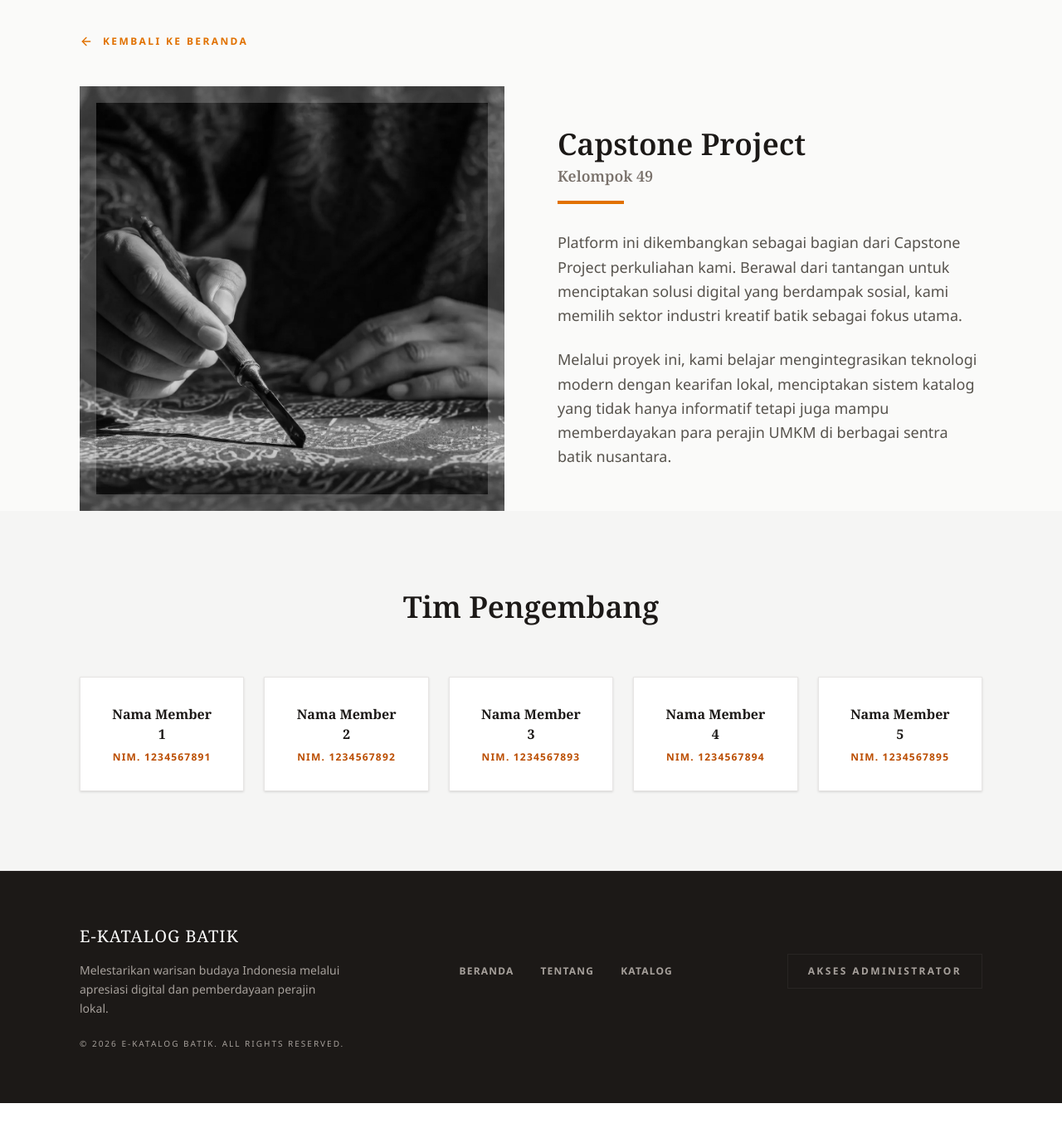
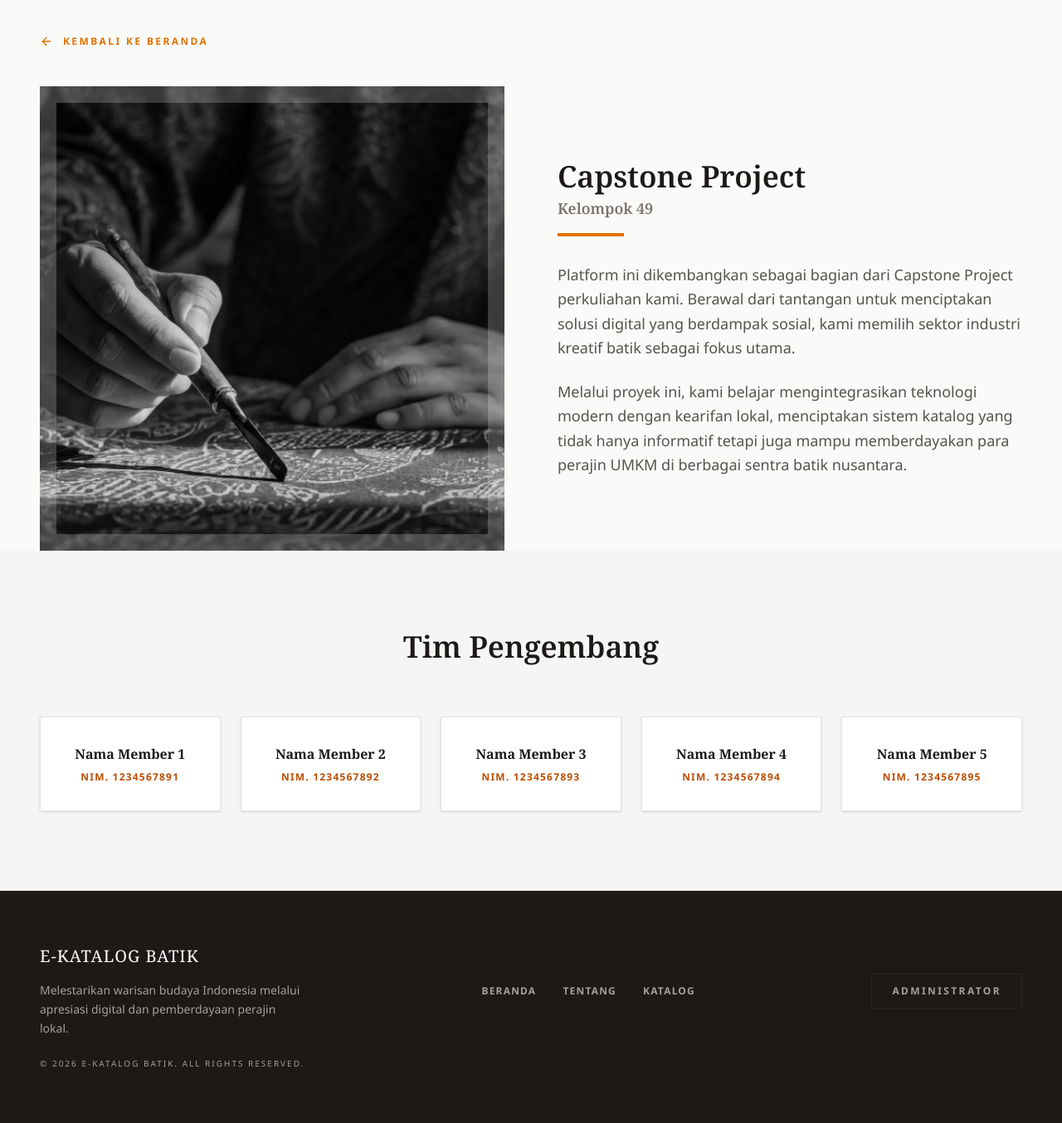
Before and after one commit to pratamayp/utcp-batik-umkm-showcase, a Nuxt app: page /about in a window 1280 px wide. Shown: the whole page at 83% size. Before the commit the page ends 1330 px from the top, so only its background shows below. Built offline with nearby package versions, Linux system fonts and the light colour scheme.

Commit message:
fix: enhance layout padding

```diff
--- a/app/components/landing/Catalogue.vue
+++ b/app/components/landing/Catalogue.vue
@@ -1,6 +1,6 @@
 <template>
   <section id="catalogue" class="py-24 bg-stone-50 overflow-hidden">
-    <div class="container mx-auto px-6 md:px-12 lg:px-24">
+    <div class="container mx-auto px-6 md:px-12">
       <!-- Header Section -->
       <div
         class="flex flex-col md:flex-row md:items-end justify-between gap-8 mb-16"
--- a/app/components/landing/Footer.vue
+++ b/app/components/landing/Footer.vue
@@ -1,6 +1,6 @@
 <template>
   <footer class="bg-stone-900 text-stone-400 py-16 border-t border-stone-800">
-    <div class="container mx-auto px-6 md:px-12 lg:px-24">
+    <div class="container mx-auto px-6 md:px-12">
       <div class="flex flex-col md:flex-row justify-between items-center gap-8">
         <!-- Brand & Tagline -->
         <div
@@ -42,7 +42,7 @@
             to="/login"
             class="text-xs font-sans font-bold uppercase tracking-[0.2em] px-6 py-3 border border-stone-800 hover:border-amber-600 hover:text-amber-500 transition-all"
           >
-            Akses Administrator
+            Administrator
           </NuxtLink>
         </div>
       </div>
--- a/app/components/landing/Hero.vue
+++ b/app/components/landing/Hero.vue
@@ -14,7 +14,7 @@
     </div>
 
     <!-- Content Area -->
-    <div class="container mx-auto px-6 md:px-12 lg:px-24 relative z-10">
+    <div class="container mx-auto px-6 md:px-12 relative z-10">
       <div class="max-w-3xl transform -translate-y-4">
         <!-- Subheading / Tagline -->
         <div class="flex items-center gap-3 mb-6 animate-fade-in-up">
--- a/app/components/landing/Introduction.vue
+++ b/app/components/landing/Introduction.vue
@@ -1,6 +1,6 @@
 <template>
   <section id="about" class="py-24 md:py-32 bg-white overflow-hidden">
-    <div class="container mx-auto px-6 md:px-12 lg:px-24">
+    <div class="container mx-auto px-6 md:px-12">
       <!-- Top Section: Heading and Lead Description -->
       <div class="flex flex-col lg:flex-row gap-12 mb-20">
         <div class="w-full lg:w-8/12 relative b">
--- a/app/pages/about.vue
+++ b/app/pages/about.vue
@@ -3,7 +3,7 @@
     class="min-h-screen bg-stone-50 selection:bg-amber-100 selection:text-amber-900"
   >
     <!-- Header -->
-    <div class="container mx-auto py-10 px-6 md:px-12 lg:px-24 relative z-10">
+    <div class="container mx-auto py-10 px-6 md:px-12 relative z-10">
       <NuxtLink
         to="/"
         class="inline-flex items-center text-amber-600 text-xs font-sans font-bold uppercase tracking-[0.2em] hover:text-amber-700 transition-colors gap-x-3"
@@ -15,7 +15,7 @@
 
     <!-- Capstone Story Section -->
     <section class="">
-      <div class="container mx-auto px-6 md:px-12 lg:px-24">
+      <div class="container mx-auto px-6 md:px-12">
         <div class="grid grid-cols-1 lg:grid-cols-2 gap-16 items-center">
           <div
             class="relative aspect-square bg-stone-200 overflow-hidden group"
@@ -58,7 +58,7 @@
 
     <!-- Team Section -->
     <section class="py-24 bg-stone-100">
-      <div class="container mx-auto px-6 md:px-12 lg:px-24">
+      <div class="container mx-auto px-6 md:px-12">
         <div class="text-center max-w-3xl mx-auto mb-16">
           <h2 class="text-3xl md:text-4xl font-heading text-stone-900 mb-6">
             Tim Pengembang
```
